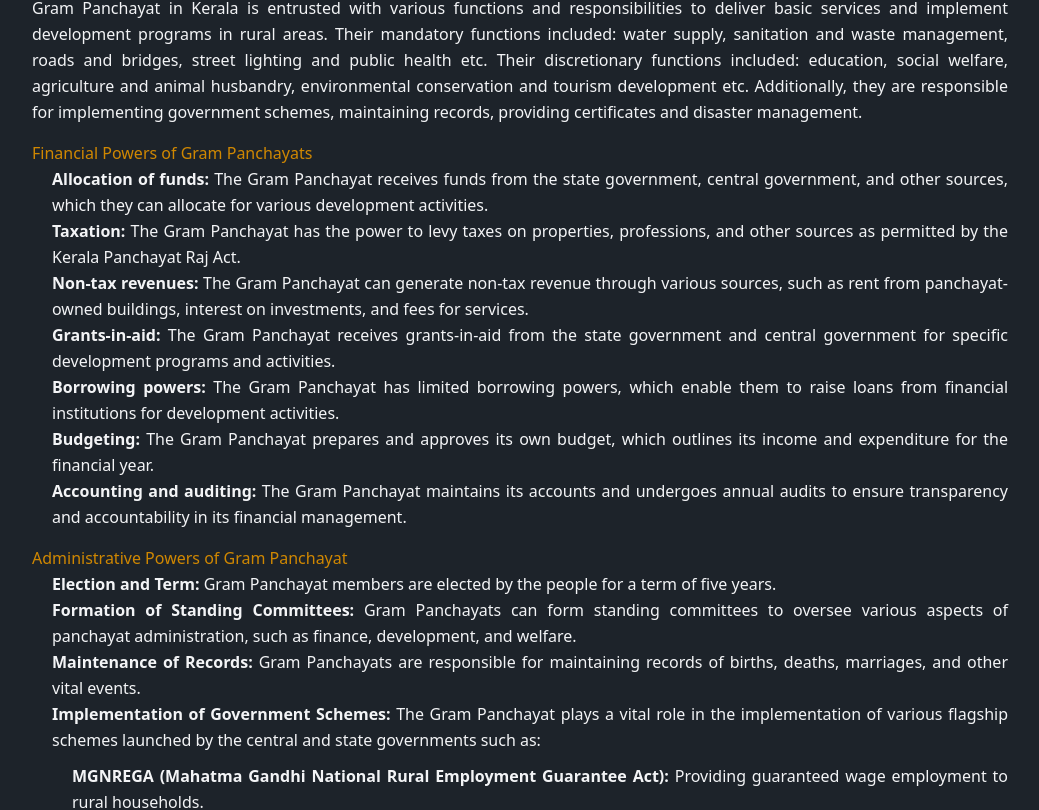
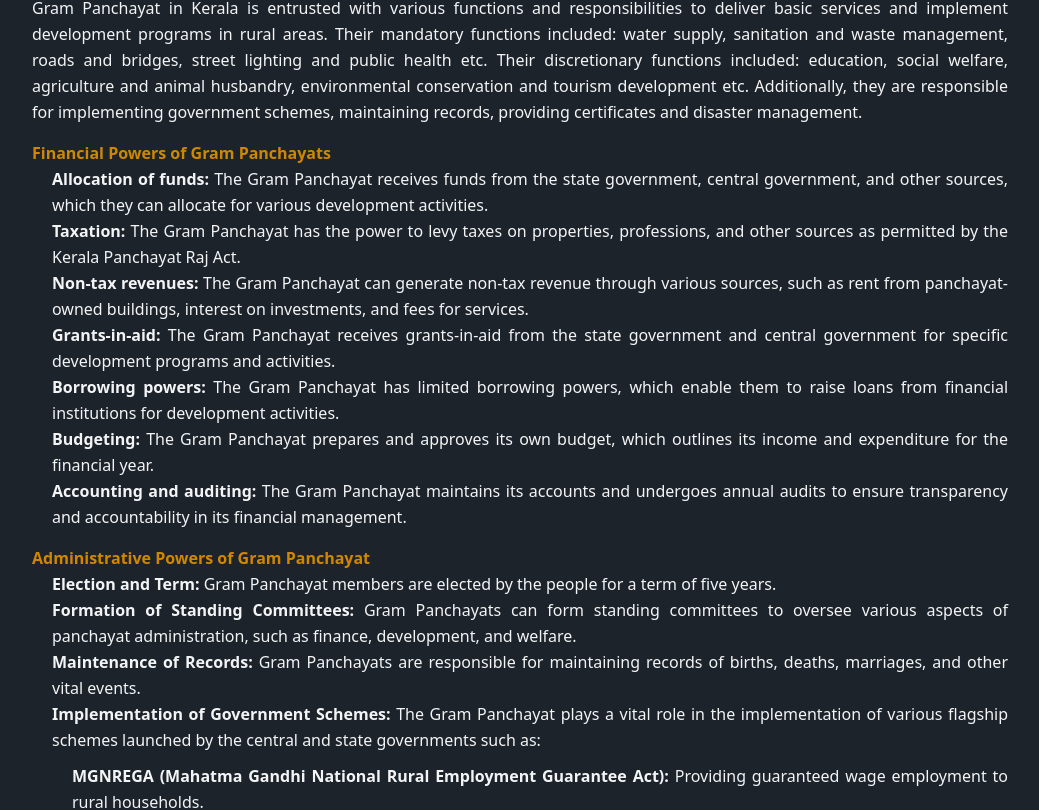
Before and after one commit to Jandev96/Decentralisation-Project, a React (Vite) app: page /gramapanchayathBackground in a window 1280 px wide. Shown: the part 2931-3741 px from the top of the page, without its empty margins (120-1159 px from the left). Built offline with nearby package versions, Linux system fonts and the light colour scheme.

Commit message:
font bold added

```diff
--- a/src/component/GramapanchayathBackground.jsx
+++ b/src/component/GramapanchayathBackground.jsx
@@ -233,7 +233,7 @@ useEffect(() => {
           they are responsible for implementing government schemes, maintaining
           records, providing certificates and disaster management.
         </p>
-        <h4 className='text-yellow-600'>Financial Powers of Gram Panchayats</h4>
+        <h4 className='text-yellow-600 font-bold'>Financial Powers of Gram Panchayats</h4>
         <ul style={styles.list}>
           <li>
             <strong>Allocation of funds:</strong> The Gram Panchayat receives funds
@@ -272,7 +272,7 @@ useEffect(() => {
             accountability in its financial management.
           </li>
         </ul>
-        <h4 className='text-yellow-600'>Administrative Powers of Gram Panchayat</h4>
+        <h4 className='text-yellow-600 font-bold'>Administrative Powers of Gram Panchayat</h4>
         <ul style={styles.list}>
           <li>
             <strong>Election and Term:</strong> Gram Panchayat members are elected
@@ -495,7 +495,7 @@ useEffect(() => {
       <section style={styles.section}>
         <h3 className="text-2xl font-semibold border-b-4 border-blue-500 inline-block pb-1 mb-4 min-w-full">PROFILE OF THE AREA</h3>
 
-        <h4 className='text-yellow-600'>Kerala</h4>
+        <h4 className='text-yellow-600 font-bold'>Kerala</h4>
         <p style={styles.paragraph}>
           Kerala is located on India's Malabar Coast, Kerala is a state known
           locally as Keralam in the Malayalam language. Formed on November 1, 1956,
@@ -611,7 +611,7 @@ useEffect(() => {
           equitable and inclusive development.
         </p>
 
-        <h4 className='text-yellow-600'>Kollam District</h4>
+        <h4 className='text-yellow-600 font-bold'>Kollam District</h4>
         <p style={styles.paragraph}>
           Kollam, a southern district in Kerala, is bordered by Tamil Nadu to the
           east and the Arabian Sea to the west. It shares boundaries with Alappuzha
@@ -664,7 +664,7 @@ useEffect(() => {
           Kadakkal Revolt of 1938 taking place in the district.
         </p>
 
-        <h4 className='text-yellow-600'>West Kallada Gram Panchayat</h4>
+        <h4 className='text-yellow-600 font-bold'>West Kallada Gram Panchayat</h4>
         <p style={styles.paragraph}>
           West Kallada is a village Kollam district in the state of Kerala. As of
           the 2011 census, it had a population of 18,176. The pin code of the
```
